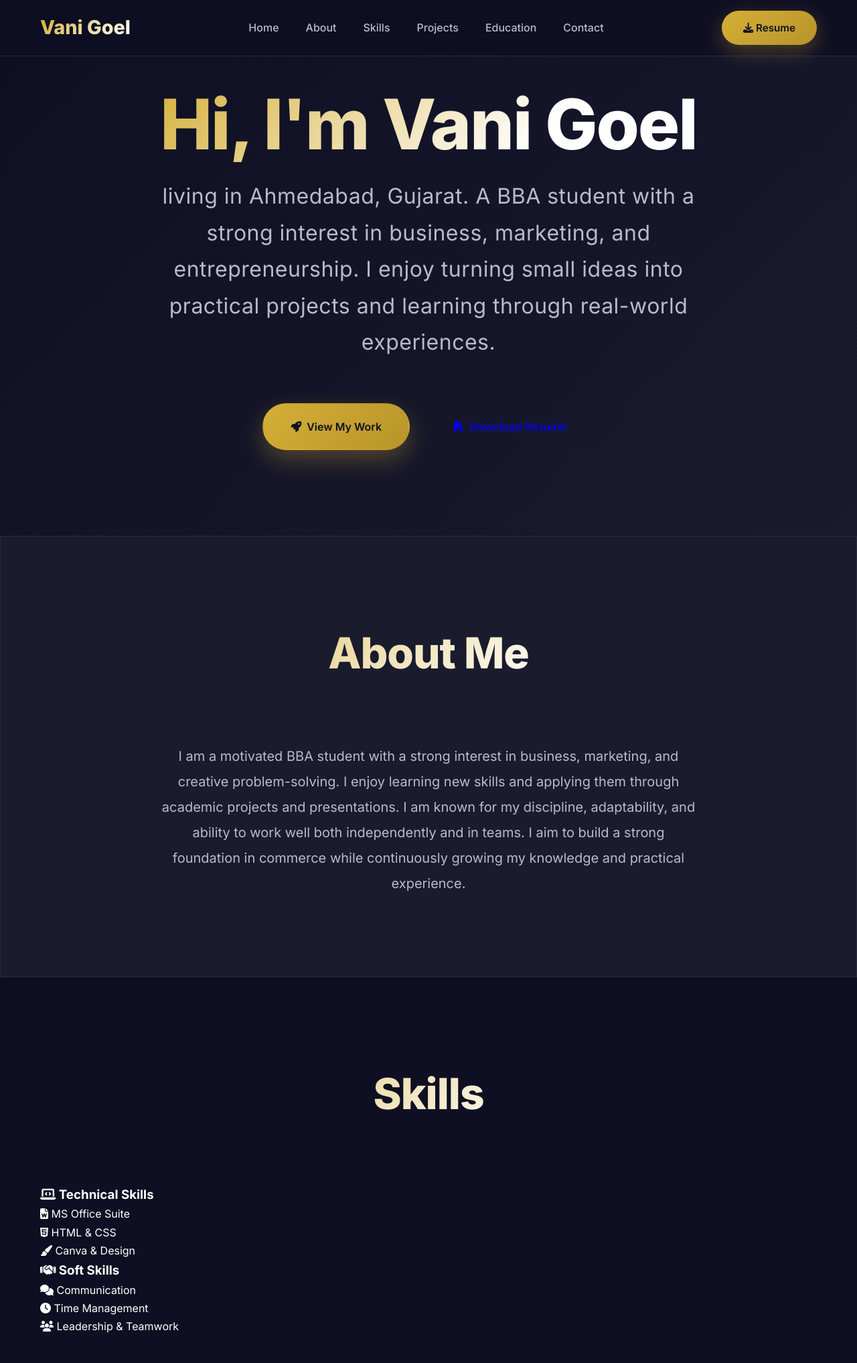
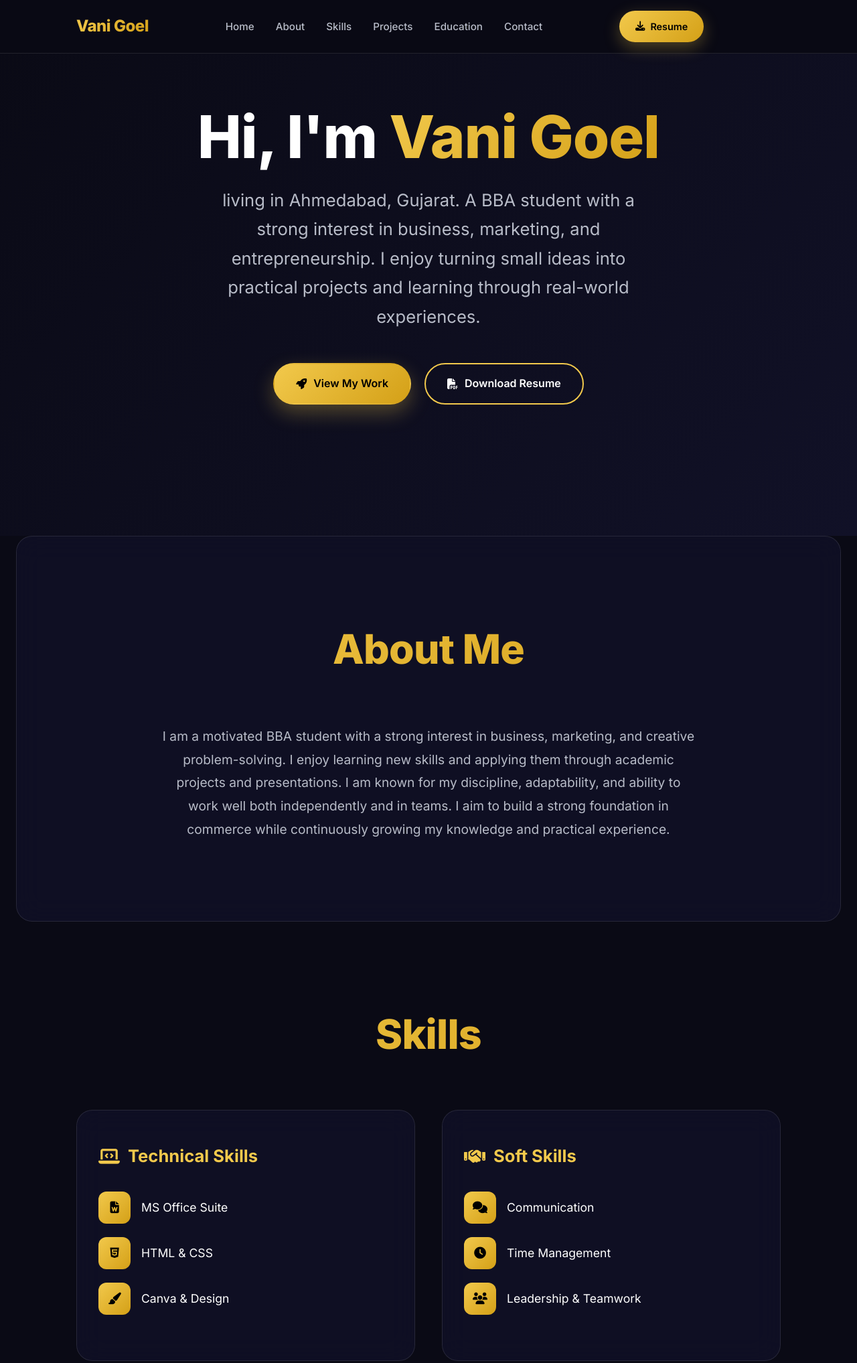
Before and after one commit to vani2810/resume-website-, a plain HTML site: page index.html in a window 1280 px wide. Shown: the top 2035 px of the page at 67% size. Drawn offline with Linux system fonts and the light colour scheme.

Commit message:
style.css

```diff
--- a/style.css
+++ b/style.css
@@ -5,69 +5,79 @@
 }
 
 :root {
-    --primary-dark: #0f0f23;
-    --secondary-dark: #1a1a2e;
-    --accent-gold: #d4af37;
-    --accent-gold-dark: #b8942a;
-    --text-primary: #ffffff;
-    --text-secondary: #b8bcc8;
-    --text-muted: #6b7280;
-    --border-color: #2a2a40;
-    --glass-bg: rgba(255, 255, 255, 0.05);
-    --shadow: 0 25px 50px rgba(0,0,0,0.3);
-    --shadow-hover: 0 35px 70px rgba(0,0,0,0.4);
+    /* Professional Dark Corporate Colors */
+    --bg-primary: #0a0a15;
+    --bg-secondary: #111127;
+    --bg-card: rgba(17, 17, 39, 0.8);
+    --accent-gold: #F2C94C;
+    --accent-gold-dark: #D4A017;
+    --text-primary: #FFFFFF;
+    --text-secondary: #B8BCC8;
+    --text-muted: #6B7280;
+    --border-light: rgba(255, 255, 255, 0.1);
+    --border-gold: rgba(242, 201, 76, 0.2);
+    --shadow-main: 0 20px 40px rgba(0, 0, 0, 0.4);
+    --shadow-hover: 0 30px 60px rgba(0, 0, 0, 0.5);
+    --gradient-gold: linear-gradient(135deg, #F2C94C 0%, #D4A017 100%);
+}
+
+html {
+    scroll-behavior: smooth;
 }
 
 body {
-    font-family: 'Inter', sans-serif;
-    line-height: 1.7;
+    font-family: 'Inter', -apple-system, sans-serif;
+    background: var(--bg-primary);
     color: var(--text-primary);
-    background: var(--primary-dark);
+    line-height: 1.6;
     overflow-x: hidden;
 }
 
+/* Container */
 .container {
-    max-width: 1200px;
+    max-width: 1100px;
     margin: 0 auto;
-    padding: 0 20px;
+    padding: 0 24px;
 }
 
-/* Navigation */
+/* Navigation - Fixed & Professional */
 .navbar {
     position: fixed;
     top: 0;
-    width: 100%;
-    background: rgba(15, 15, 35, 0.95);
+    left: 0;
+    right: 0;
+    background: rgba(10, 10, 21, 0.98);
     backdrop-filter: blur(20px);
     z-index: 1000;
-    padding: 1rem 0;
-    border-bottom: 1px solid var(--border-color);
+    border-bottom: 1px solid var(--border-light);
+    padding: 16px 0;
     transition: all 0.3s ease;
 }
 
 .nav-container {
-    max-width: 1200px;
+    max-width: 1100px;
     margin: 0 auto;
-    padding: 0 20px;
+    padding: 0 24px;
     display: flex;
     justify-content: space-between;
     align-items: center;
 }
 
 .nav-logo a {
-    font-size: 1.8rem;
+    font-size: 1.5rem;
     font-weight: 800;
-    background: linear-gradient(135deg, var(--accent-gold), #ffffff);
+    background: var(--gradient-gold);
     -webkit-background-clip: text;
     -webkit-text-fill-color: transparent;
     background-clip: text;
     text-decoration: none;
+    letter-spacing: -0.5px;
 }
 
 .nav-menu {
     display: flex;
     list-style: none;
-    gap: 2.5rem;
+    gap: 32px;
     align-items: center;
 }
 
@@ -75,114 +85,98 @@ body {
     color: var(--text-secondary);
     text-decoration: none;
     font-weight: 500;
-    font-size: 1rem;
+    font-size: 0.95rem;
+    padding: 8px 0;
     position: relative;
     transition: all 0.3s ease;
+}
+
+.nav-link:hover,
+.nav-link.active {
+    color: var(--accent-gold);
 }
 
 .nav-link::after {
     content: '';
     position: absolute;
+    bottom: 0;
+    left: 50%;
     width: 0;
     height: 2px;
-    bottom: -8px;
-    left: 50%;
-    background: var(--accent-gold);
+    background: var(--gradient-gold);
     transition: all 0.3s ease;
     transform: translateX(-50%);
 }
 
-.nav-link:hover::after,
-.nav-link.active::after {
+.nav-link:hover::after {
     width: 100%;
 }
 
-.nav-link:hover {
-    color: var(--accent-gold);
-}
-
 .resume-btn {
-    background: linear-gradient(135deg, var(--accent-gold), var(--accent-gold-dark));
-    color: var(--primary-dark);
-    padding: 0.8rem 2rem;
+    display: flex;
+    align-items: center;
+    gap: 8px;
+    background: var(--gradient-gold);
+    color: #000;
+    padding: 12px 24px;
     border-radius: 50px;
     text-decoration: none;
     font-weight: 600;
-    font-size: 0.95rem;
+    font-size: 0.9rem;
     transition: all 0.3s ease;
-    box-shadow: 0 10px 30px rgba(212, 175, 55, 0.3);
+    box-shadow: 0 8px 25px rgba(242, 201, 76, 0.3);
 }
 
 .resume-btn:hover {
     transform: translateY(-2px);
-    box-shadow: 0 20px 40px rgba(212, 175, 55, 0.4);
+    box-shadow: 0 15px 35px rgba(242, 201, 76, 0.4);
 }
 
-.hamburger {
-    display: none;
-    flex-direction: column;
-    cursor: pointer;
-    gap: 4px;
-}
-
-.bar {
-    width: 25px;
-    height: 3px;
-    background: var(--text-primary);
-    transition: 0.3s;
-}
-
-/* Hero Section */
+/* Hero Section - Full Professional */
 .hero {
     min-height: 100vh;
     display: flex;
     align-items: center;
     justify-content: center;
-    background: linear-gradient(135deg, var(--primary-dark) 0%, var(--secondary-dark) 100%);
+    background: linear-gradient(135deg, var(--bg-primary) 0%, var(--bg-secondary) 100%);
     position: relative;
-    overflow: hidden;
-}
-
-.hero-overlay {
-    position: absolute;
-    top: 0;
-    left: 0;
-    right: 0;
-    bottom: 0;
-    background: radial-gradient(circle at 30% 20%, rgba(212, 175, 55, 0.1) 0%, transparent 50%),
-                radial-gradient(circle at 80% 80%, rgba(212, 175, 55, 0.05) 0%, transparent 50%);
+    padding-top: 80px;
 }
 
 .hero-content {
     text-align: center;
-    z-index: 2;
     max-width: 900px;
-    padding: 0 20px;
+    padding: 0 24px;
 }
 
 .hero-title {
-    font-size: clamp(4rem, 10vw, 6.5rem);
+    font-size: clamp(3.5rem, 8vw, 5.5rem);
     font-weight: 800;
-    margin-bottom: 1.5rem;
-    background: linear-gradient(135deg, var(--accent-gold) 0%, #ffffff 70%);
+    line-height: 1.1;
+    margin-bottom: 24px;
+    letter-spacing: -1px;
+}
+
+.highlight {
+    background: var(--gradient-gold);
     -webkit-background-clip: text;
     -webkit-text-fill-color: transparent;
     background-clip: text;
-    letter-spacing: -2px;
-    line-height: 1.1;
 }
 
 .hero-subtitle {
-    font-size: clamp(1.3rem, 3vw, 2rem);
+    font-size: clamp(1.2rem, 2.5vw, 1.6rem);
     color: var(--text-secondary);
-    font-weight: 400;
-    margin-bottom: 4rem;
-    letter-spacing: 0.5px;
+    margin-bottom: 48px;
+    line-height: 1.7;
+    max-width: 700px;
+    margin-left: auto;
+    margin-right: auto;
 }
 
 .hero-buttons {
     display: flex;
-    gap: 1.5rem;
+    gap: 20px;
     justify-content: center;
     flex-wrap: wrap;
 }
@@ -190,44 +184,37 @@ body {
 .btn {
     display: inline-flex;
     align-items: center;
-    gap: 0.5rem;
-    padding: 1.2rem 2.5rem;
+    gap: 10px;
+    padding: 16px 32px;
     border-radius: 50px;
     text-decoration: none;
     font-weight: 600;
     font-size: 1rem;
     transition: all 0.4s cubic-bezier(0.4, 0, 0.2, 1);
     border: 2px solid transparent;
-    position: relative;
-    overflow: hidden;
 }
 
 .btn-primary {
-    background: linear-gradient(135deg, var(--accent-gold), var(--accent-gold-dark));
-    color: var(--primary-dark);
-    box-shadow: 0 15px 35px rgba(212, 175, 55, 0.3);
+    background: var(--gradient-gold);
+    color: #000;
+    box-shadow: 0 12px 30px rgba(242, 201, 76, 0.3);
 }
 
 .btn-primary:hover {
     transform: translateY(-4px);
-    box-shadow: 0 25px 50px rgba(212, 175, 55, 0.4);
+    box-shadow: 0 20px 40px rgba(242, 201, 76, 0.4);
 }
 
-.btn-secondary {
+.btn-outline {
     background: transparent;
     color: var(--text-primary);
     border-color: var(--accent-gold);
 }
 
-.btn-secondary:hover {
+.btn-outline:hover {
     background: var(--accent-gold);
-    color: var(--primary-dark);
+    color: #000;
     transform: translateY(-4px);
-}
-
-.btn-small {
-    padding: 0.9rem 2rem;
-    font-size: 0.95rem;
 }
 
 /* Sections */
@@ -236,21 +223,24 @@ section {
 }
 
 .section-title {
-    font-size: clamp(2.5rem, 5vw, 4rem);
+    font-size: clamp(2.5rem, 5vw, 3.8rem);
     font-weight: 800;
     text-align: center;
-    margin-bottom: 5rem;
-    background: linear-gradient(135deg, var(--accent-gold) 0%, #ffffff 70%);
+    margin-bottom: 64px;
+    background: var(--gradient-gold);
     -webkit-background-clip: text;
     -webkit-text-fill-color: transparent;
     background-clip: text;
-    letter-spacing: -1px;
+    letter-spacing: -0.8px;
 }
 
 /* About */
 .about {
-    background: var(--glass-bg);
-    border: 1px solid var(--border-color);
+    background: var(--bg-card);
+    border: 1px solid var(--border-light);
+    border-radius: 24px;
+    backdrop-filter: blur(20px);
+    margin: 0 24px;
 }
 
 .about-content {
@@ -260,12 +250,67 @@ section {
 }
 
 .about-content p {
-    font-size: 1.25rem;
+    font-size: 1.2rem;
     color: var(--text-secondary);
-    line-height: 1.9;
+    line-height: 1.8;
 }
 
 /* Skills */
 .skills-grid {
     display: grid;
-    grid-template-columns: repeat
+    grid-template-columns: repeat(auto-fit, minmax(380px, 1fr));
+    gap: 40px;
+}
+
+.skills-category {
+    background: var(--bg-card);
+    padding: 48px 32px;
+    border-radius: 24px;
+    border: 1px solid var(--border-light);
+    backdrop-filter: blur(20px);
+    transition: all 0.4s ease;
+}
+
+.skills-category:hover {
+    transform: translateY(-12px);
+    border-color: var(--accent-gold);
+    box-shadow: var(--shadow-hover);
+}
+
+.skills-category h3 {
+    font-size: 1.6rem;
+    font-weight: 700;
+    margin-bottom: 32px;
+    color: var(--accent-gold);
+    display: flex;
+    align-items: center;
+    gap: 12px;
+}
+
+.skill-item {
+    display: flex;
+    align-items: center;
+    gap: 16px;
+    margin-bottom: 20px;
+    font-size: 1.1rem;
+    color: var(--text-primary);
+}
+
+.skill-item i {
+    width: 48px;
+    height: 48px;
+    background: var(--gradient-gold);
+    color: #000;
+    border-radius: 12px;
+    display: flex;
+    align-items: center;
+    justify-content: center;
+    font-size: 1.1rem;
+}
+
+/* Projects */
+.projects {
+    background: var(--bg-card);
+    border-radius: 24px;
+    margin: 0 24px;
+    border:
```
